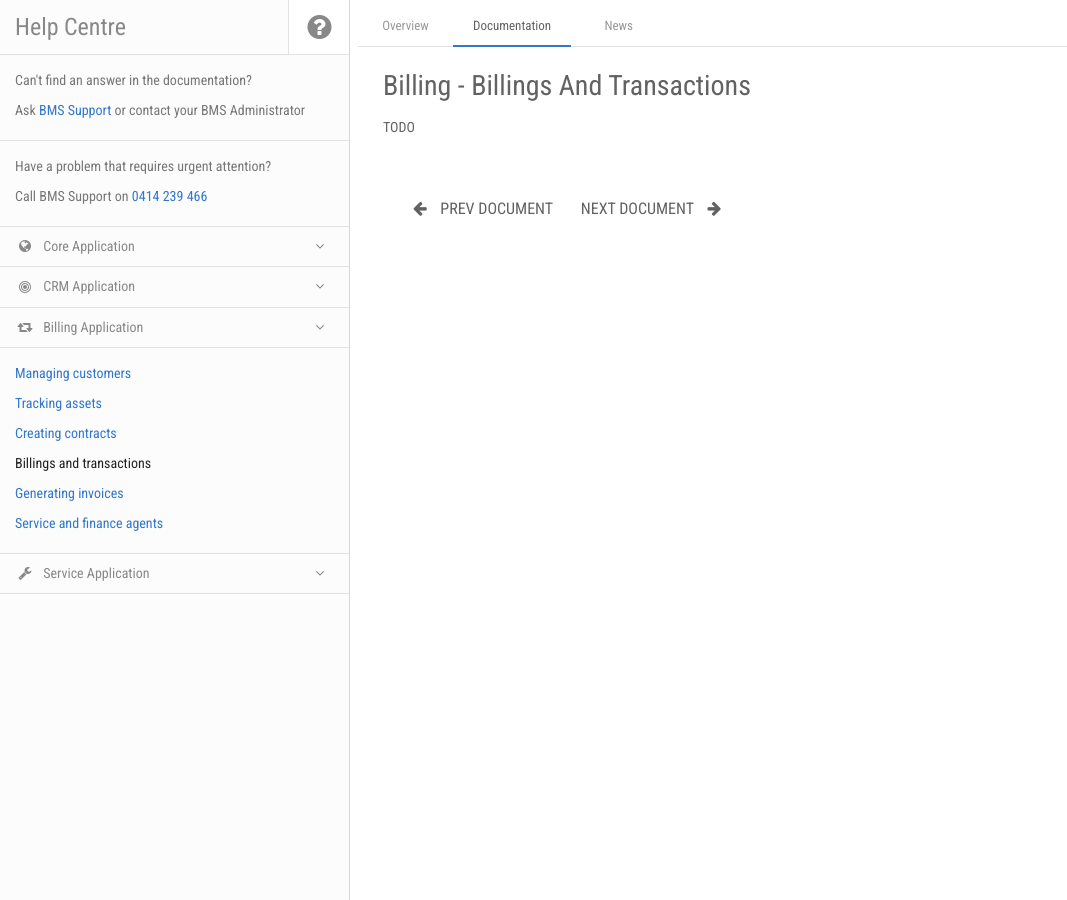
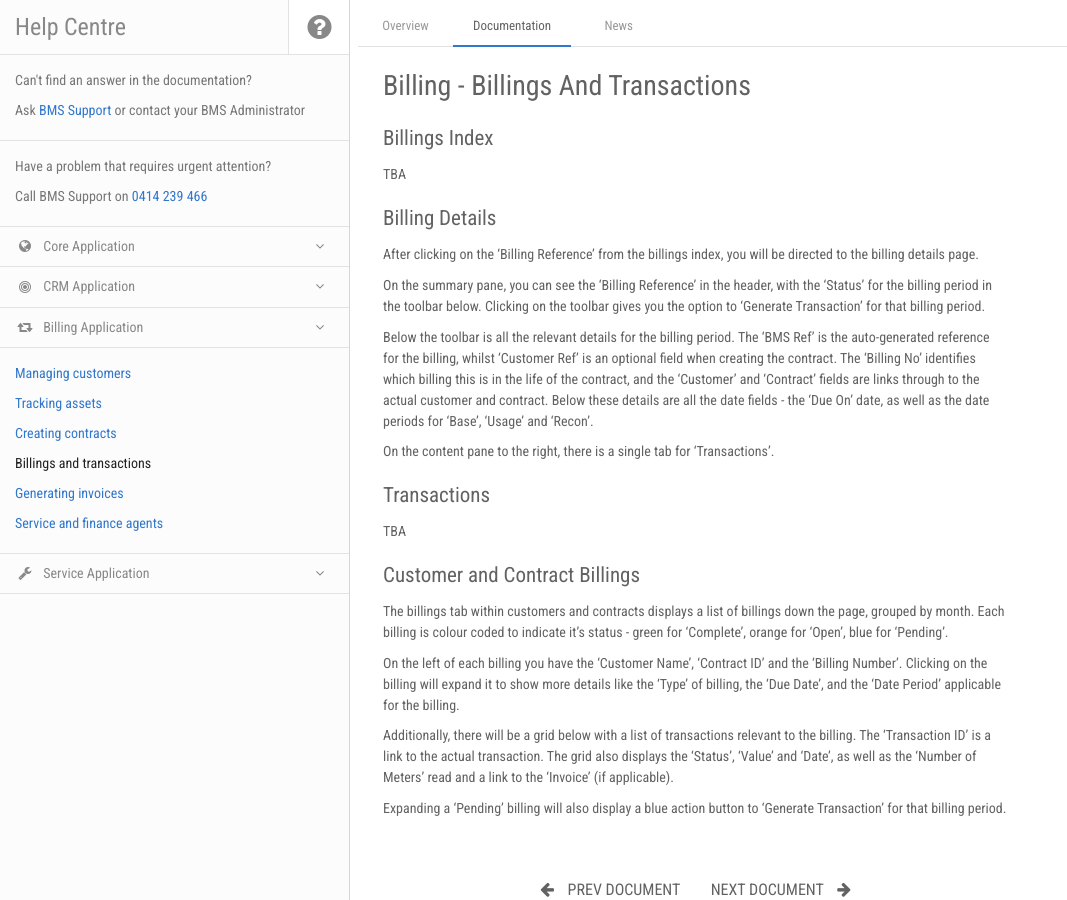
Before and after one commit to ambit/bms-support, a Jekyll site: the page built from docs/billing-billings-and-transactions.md, in a window 1280 px wide. Shown: the whole page, without its empty margins (0-1067 px from the left). Built offline with Jekyll 4.4.1, drawn with Linux system fonts in a browser that asks for light colours; nearby versions of some CDN libraries.

Commit message:
billing-billings-and-transactions

```diff
--- a/docs/billing-billings-and-transactions.md
+++ b/docs/billing-billings-and-transactions.md
@@ -6,4 +6,30 @@ next_section: billing-generating-invoices
 permalink: /docs/billing-billings-and-transactions/
 ---
 
-TODO
+## Billings Index
+
+TBA
+
+## Billing Details
+
+After clicking on the 'Billing Reference' from the billings index, you will be directed to the billing details page.
+
+On the summary pane, you can see the 'Billing Reference' in the header, with the 'Status' for the billing period in the toolbar below. Clicking on the toolbar gives you the option to 'Generate Transaction' for that billing period.
+
+Below the toolbar is all the relevant details for the billing period. The 'BMS Ref' is the auto-generated reference for the billing, whilst 'Customer Ref' is an optional field when creating the contract. The 'Billing No' identifies which billing this is in the life of the contract, and the 'Customer' and 'Contract' fields are links through to the actual customer and contract. Below these details are all the date fields - the 'Due On' date, as well as the date periods for 'Base', 'Usage' and 'Recon'.
+
+On the content pane to the right, there is a single tab for 'Transactions'.
+
+## Transactions
+
+TBA
+
+## Customer and Contract Billings
+
+The billings tab within customers and contracts displays a list of billings down the page, grouped by month. Each billing is colour coded to indicate it's status - green for 'Complete', orange for 'Open', blue for 'Pending'.
+
+On the left of each billing you have the 'Customer Name', 'Contract ID' and the 'Billing Number'. Clicking on the billing will expand it to show more details like the 'Type' of billing, the 'Due Date', and the 'Date Period' applicable for the billing.
+
+Additionally, there will be a grid below with a list of transactions relevant to the billing. The 'Transaction ID' is a link to the actual transaction. The grid also displays the 'Status', 'Value' and 'Date', as well as the 'Number of Meters' read and a link to the 'Invoice' (if applicable).
+
+Expanding a 'Pending' billing will also display a blue action button to 'Generate Transaction' for that billing period.
```
